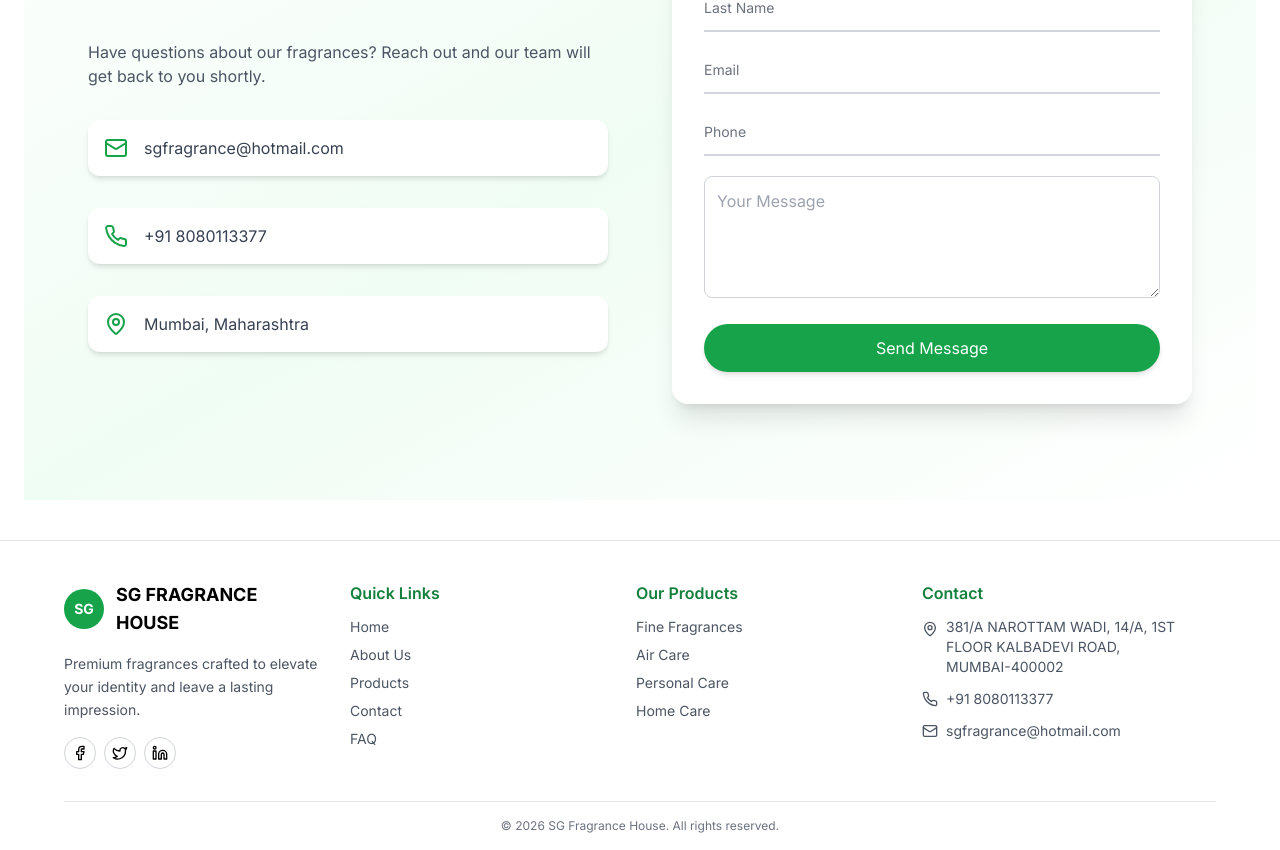
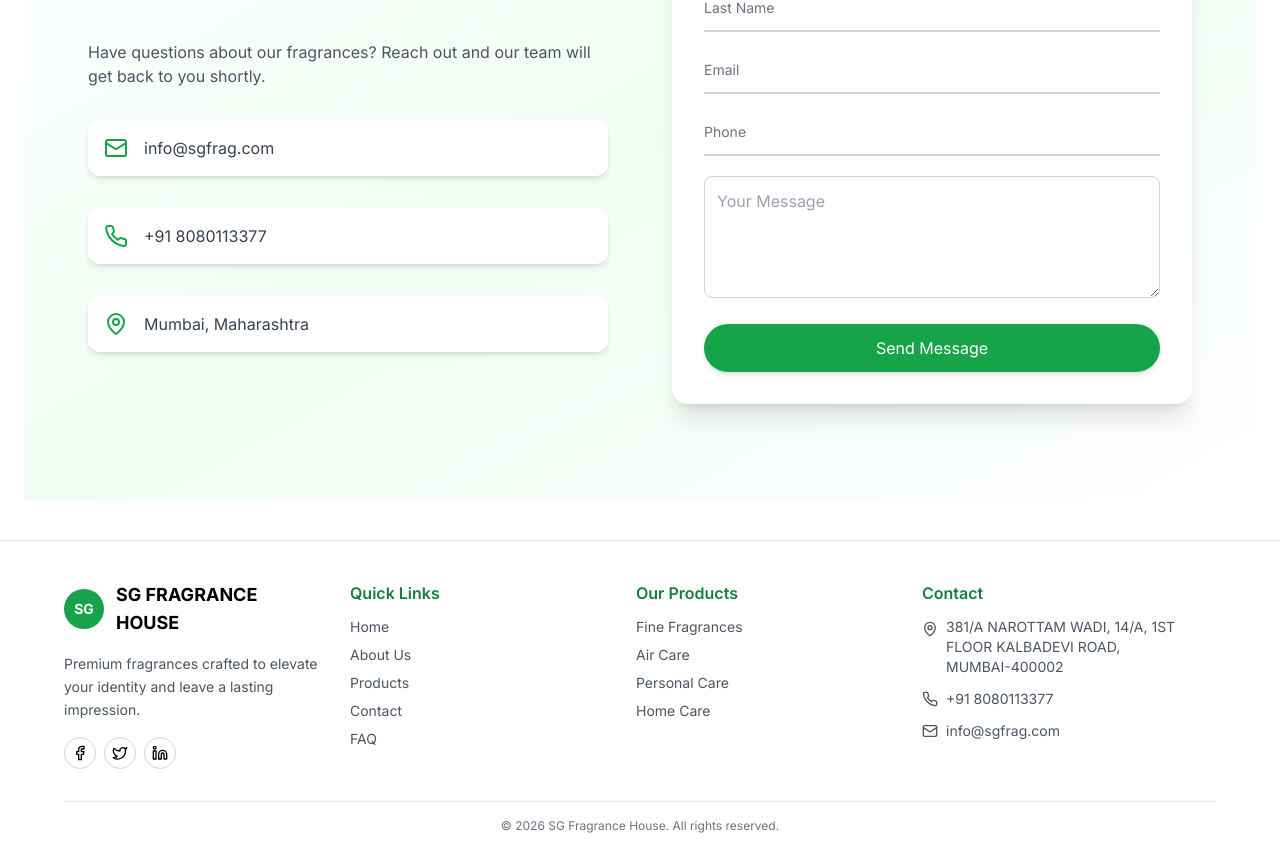
Before and after one commit to Trupti840/oriental-aromatics, a Next.js app: page /contact in a window 1280 px wide. Shown: the part 352-1202 px from the top of the page. Built offline with nearby package versions, Linux system fonts and the light colour scheme.

Commit message:
updated the contact us form

```diff
--- a/components/ContactForm.tsx
+++ b/components/ContactForm.tsx
@@ -70,7 +70,6 @@
       className="py-24 bg-gradient-to-br from-white via-green-50 to-white"
     >
       <div className="max-w-6xl mx-auto grid lg:grid-cols-2 gap-16 items-center px-6">
-
         {/* LEFT SIDE */}
         <motion.div
           initial={{ opacity: 0, x: -80 }}
@@ -96,7 +95,7 @@
             >
               <Icon className="w-6 h-6 text-green-600" />
               <span className="text-gray-700">
-                {i === 0 && "sgfragrance@hotmail.com"}
+                {i === 0 && "info@sgfrag.com"}
                 {i === 1 && "+91 8080113377"}
                 {i === 2 && "Mumbai, Maharashtra"}
               </span>
@@ -124,9 +123,11 @@
                 className="peer w-full border-b-2 border-gray-300 focus:border-green-600 outline-none py-2 placeholder-transparent"
                 placeholder={field}
               />
-              <label className="absolute left-0 top-2 text-gray-500 text-sm transition-all
+              <label
+                className="absolute left-0 top-2 text-gray-500 text-sm transition-all
                 peer-placeholder-shown:top-2 peer-placeholder-shown:text-sm
-                peer-focus:-top-3 peer-focus:text-xs peer-focus:text-green-600">
+                peer-focus:-top-3 peer-focus:text-xs peer-focus:text-green-600"
+              >
                 {field === "firstName" && "First Name"}
                 {field === "lastName" && "Last Name"}
                 {field === "email" && "Email"}
--- a/components/Footer.tsx
+++ b/components/Footer.tsx
@@ -1,12 +1,5 @@
 import Link from "next/link";
-import {
-  Mail,
-  Phone,
-  MapPin,
-  Facebook,
-  Twitter,
-  Linkedin,
-} from "lucide-react";
+import { Mail, Phone, MapPin, Facebook, Twitter, Linkedin } from "lucide-react";
 
 const productLinks = [
   {
@@ -31,7 +24,6 @@
   return (
     <footer className="bg-white text-black border-t border-[#e5e5e5] pt-10 pb-0 px-4 md:px-8 lg:px-16">
       <div className="w-full pl-0 pr-[20px] md:pr-[40px] grid md:grid-cols-4 gap-8">
-
         {/* Brand */}
         <div>
           <div className="flex items-center space-x-3 mb-4">
@@ -41,9 +33,7 @@
               </span>
             </div>
 
-            <h3 className="text-lg font-bold">
-              SG FRAGRANCE HOUSE
-            </h3>
+            <h3 className="text-lg font-bold">SG FRAGRANCE HOUSE</h3>
           </div>
 
           <p className="text-gray-600 text-sm leading-relaxed mb-4">
@@ -72,10 +62,7 @@
 
           <ul className="space-y-2 text-gray-600 text-sm">
             <li>
-              <Link
-                href="/"
-                className="hover:text-green-700 transition-colors"
-              >
+              <Link href="/" className="hover:text-green-700 transition-colors">
                 Home
               </Link>
             </li>
@@ -149,25 +136,21 @@
               <MapPin className="w-4 h-4 mt-1 flex-shrink-0" />
 
               <span className="hover:text-green-700">
-                381/A NAROTTAM WADI, 14/A, 1ST FLOOR
-                KALBADEVI ROAD, MUMBAI-400002
+                381/A NAROTTAM WADI, 14/A, 1ST FLOOR KALBADEVI ROAD,
+                MUMBAI-400002
               </span>
             </div>
 
             <div className="flex items-center space-x-2 transition-colors">
               <Phone className="w-4 h-4 flex-shrink-0" />
 
-              <span className="hover:text-green-700">
-                +91 8080113377
-              </span>
+              <span className="hover:text-green-700">+91 8080113377</span>
             </div>
 
             <div className="flex items-center space-x-2 transition-colors">
               <Mail className="w-4 h-4 flex-shrink-0" />
 
-              <span className="hover:text-green-700">
-                sgfragrance@hotmail.com
-              </span>
+              <span className="hover:text-green-700">info@sgfrag.com</span>
             </div>
           </div>
         </div>
@@ -175,8 +158,7 @@
 
       {/* Bottom */}
       <div className="border-t border-gray-200 mt-8 pt-4 pb-4 text-center text-gray-500 text-xs">
-        © {new Date().getFullYear()} SG Fragrance House.
-        All rights reserved.
+        © {new Date().getFullYear()} SG Fragrance House. All rights reserved.
       </div>
     </footer>
   );
```
